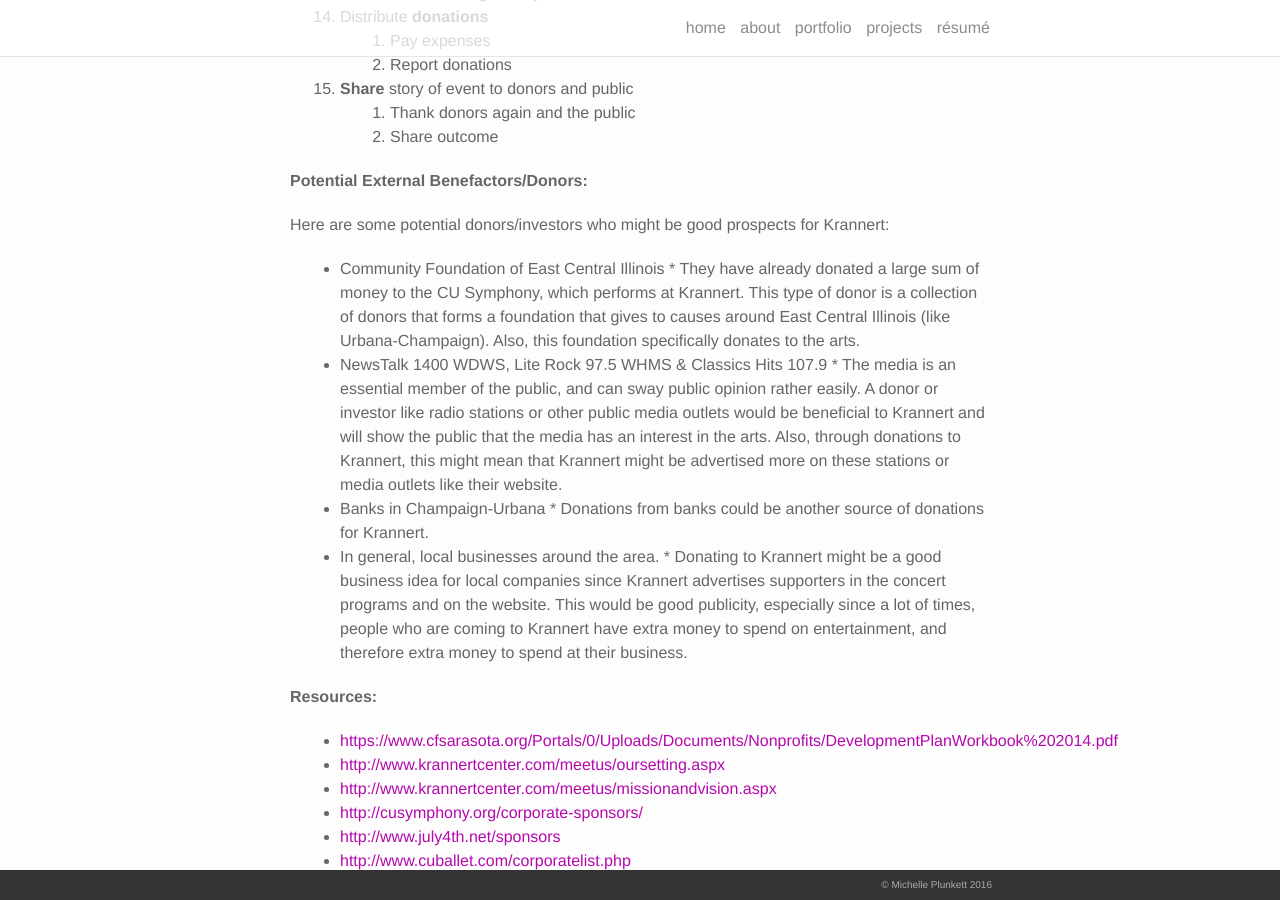
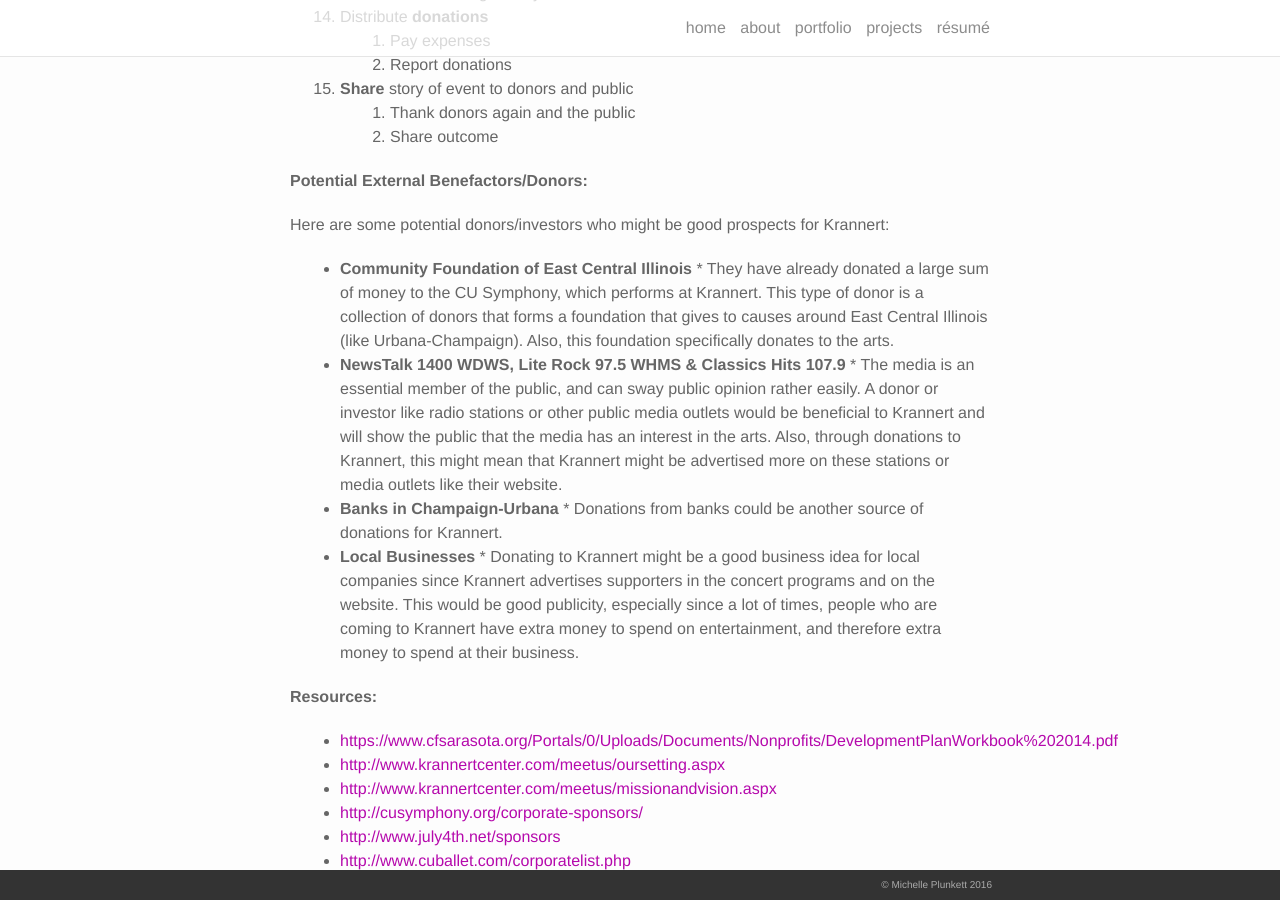
Before and after one commit to michelleplunkett/michelleplunkett.github.io, a Jekyll site: the page built from _portfolio/Discussion_6.markdown, in a window 1280 px wide and 900 px high, scrolled down 2017 px. Built offline with Jekyll 4.4.1, drawn with Linux system fonts in a browser that asks for light colours; nearby versions of some CDN libraries.

Commit message:
Update Discussion_6.markdown

```diff
--- a/_portfolio/Discussion_6.markdown
+++ b/_portfolio/Discussion_6.markdown
@@ -84,14 +84,14 @@
 
 Here are some potential donors/investors who might be good prospects for Krannert:
 
-   * Community Foundation of East Central Illinois
-         * They have already donated a large sum of money to the CU Symphony, which performs at Krannert. This type of donor is a collection of donors that forms a foundation that gives to causes around East Central Illinois (like Urbana-Champaign). Also, this foundation specifically donates to the arts.
-   * NewsTalk 1400 WDWS, Lite Rock 97.5 WHMS & Classics Hits 107.9
-         * The media is an essential member of the public, and can sway public opinion rather easily. A donor or investor like radio stations or other public media outlets would be beneficial to Krannert and will show the public that the media has an interest in the arts. Also, through donations to Krannert, this might mean that Krannert might be advertised more on these stations or media outlets like their website.
-   * Banks in Champaign-Urbana
-         * Donations from banks could be another source of donations for Krannert.
-   * In general, local businesses around the area.
-         * Donating to Krannert might be a good business idea for local companies since Krannert advertises supporters in the concert programs and on the website. This would be good publicity, especially since a lot of times, people who are coming to Krannert have extra money to spend on entertainment, and therefore extra money to spend at their business.
+* **Community Foundation of East Central Illinois**
+      * They have already donated a large sum of money to the CU Symphony, which performs at Krannert. This type of donor is a collection of donors that forms a foundation that gives to causes around East Central Illinois (like Urbana-Champaign). Also, this foundation specifically donates to the arts.
+* **NewsTalk 1400 WDWS, Lite Rock 97.5 WHMS & Classics Hits 107.9**
+      * The media is an essential member of the public, and can sway public opinion rather easily. A donor or investor like radio stations or other public media outlets would be beneficial to Krannert and will show the public that the media has an interest in the arts. Also, through donations to Krannert, this might mean that Krannert might be advertised more on these stations or media outlets like their website.
+* **Banks in Champaign-Urbana**
+      * Donations from banks could be another source of donations for Krannert.
+* **Local Businesses**
+      * Donating to Krannert might be a good business idea for local companies since Krannert advertises supporters in the concert programs and on the website. This would be good publicity, especially since a lot of times, people who are coming to Krannert have extra money to spend on entertainment, and therefore extra money to spend at their business.
 
 **Resources:**
 *   [https://www.cfsarasota.org/Portals/0/Uploads/Documents/Nonprofits/DevelopmentPlanWorkbook%202014.pdf](https://www.cfsarasota.org/Portals/0/Uploads/Documents/Nonprofits/DevelopmentPlanWorkbook%202014.pdf)
```
